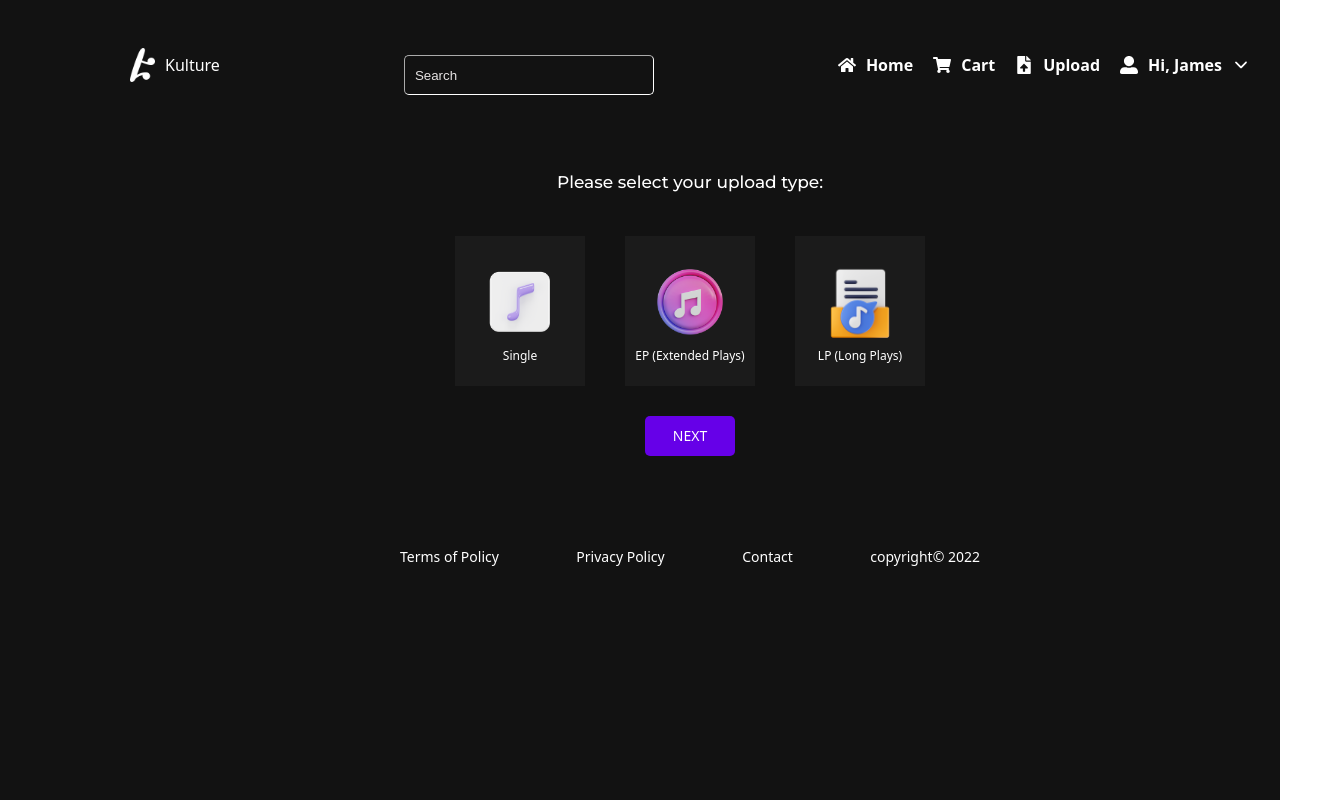
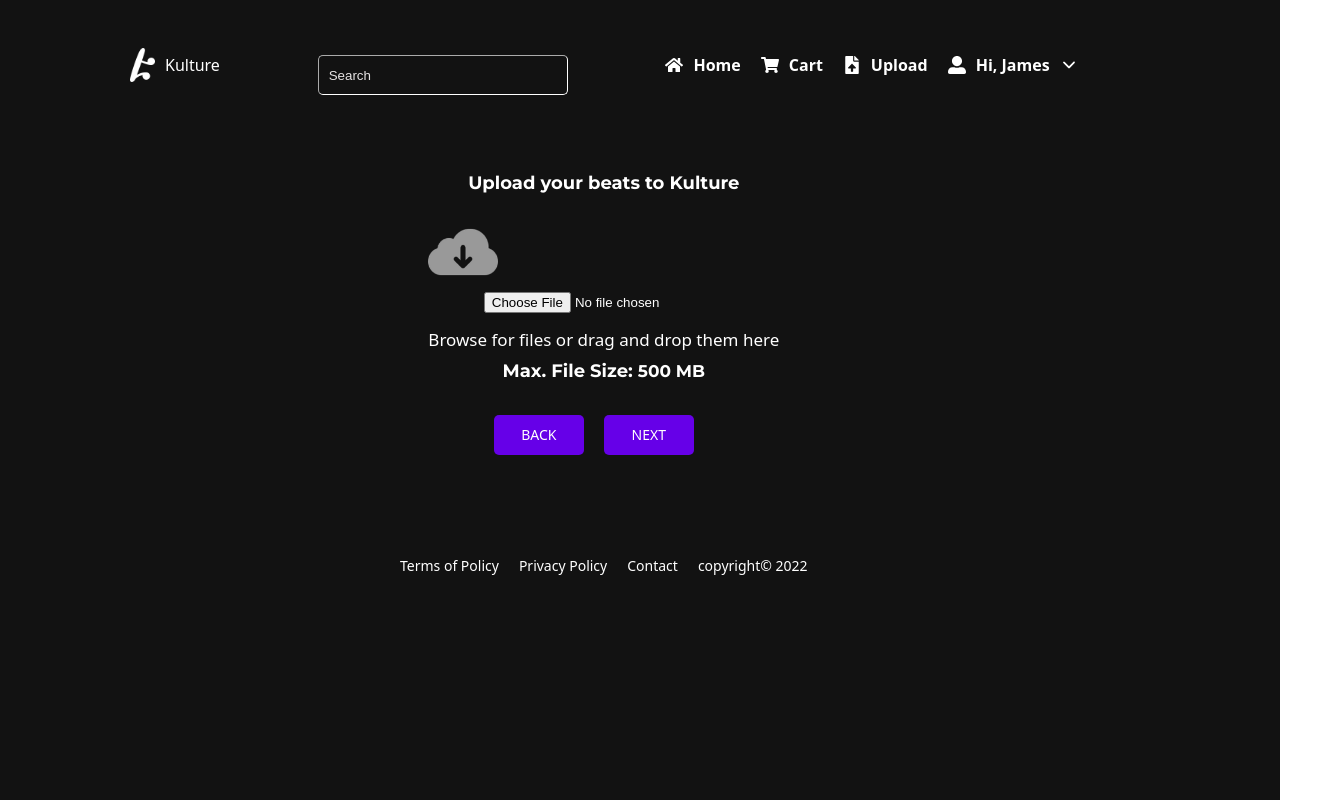
Before and after one commit to Kene10-codes/kulture, a React (Vite) app: page / in a window 1280 px wide. Shown: the top 800 px of the page, 1330 px wide, since content can reach past the window. Built offline with nearby package versions, Linux system fonts and the light colour scheme.

Commit message:
made some edits

```diff
--- a/src/App.jsx
+++ b/src/App.jsx
@@ -7,12 +7,13 @@ import Home from "./pages/Home/Home";
 import Search from "./pages/Search/Search";
 import "./App.css";
 import Upload from "./pages/Upload/Upload";
+import UploadMusic from "./pages/Upload-Music/UploadMusic";
 
 
 function App() {
   return (
     <div>
-       <Upload />
+       <UploadMusic />
     </div>
   );
 }
--- /dev/null
+++ b/src/pages/Upload-Music/UploadMusic.css
@@ -0,0 +1,41 @@
+.upload_music_container {
+    padding: 0 80px;
+    height: 100vh;
+}
+
+.upload_content_wrapper {
+    display: flex;
+    flex-direction: column;
+    justify-content: center;
+    align-items: center;
+    gap: 20px;
+    margin: 55px 0 90px 0;
+}
+
+.upload_content_wrapper img {
+    display: flex;
+    justify-content: center;
+}
+
+.upload_content_wrapper h3 {
+    font-size: 18px;
+    font-weight: 700;
+}
+.upload_content_nav {
+    display: flex;
+    justify-content: space-between;
+    align-items: center;
+    gap: 30;
+}
+
+.upload_browse_content {
+    text-align: center;
+}
+
+.upload_browse_content span {
+    color: #fff;
+    font-size: 17px;
+}
+.upload_content_nav button {
+    margin-right: 20px;
+}
--- /dev/null
+++ b/src/pages/Upload-Music/UploadMusic.jsx
@@ -0,0 +1,33 @@
+import React from "react";
+import SearchNavbar from "../../components/SearchNavbar/SearchNavbar";
+import Footer from "../../components/Footer/Footer";
+import Upload from "../../assets/cloud.png";
+import "./UploadMusic.css";
+
+const UploadMusic = () => {
+  return (
+    <div className="upload_music_container">
+      <SearchNavbar />
+      <div className="upload_content_wrapper">
+        <h3 className="upload_content_text">Upload your beats to Kulture</h3>
+        <div className="upload_browse_content">
+          <div>
+            <img src={Upload} alt="Upload Music" width="70" />
+            <input type="file" />
+          </div>
+          <span>Browse for files or drag and drop them here</span>
+          <h3>
+            Max. File Size: <span>500 MB</span>
+          </h3>
+        </div>
+        <div className="upload_content_nav">
+          <button>Back</button>
+          <button>Next</button>
+        </div>
+      </div>
+      <Footer />
+    </div>
+  );
+};
+
+export default UploadMusic;
--- a/src/pages/Upload/Upload.css
+++ b/src/pages/Upload/Upload.css
@@ -1,8 +1,6 @@
 .upload_container {
     padding: 0 80px;
     height: 100vh;
-    width: 100vw;
-    padding-bottom: 1100px;
 }
 
 .upload_content_wrapper {
```
Also changed, not shown: src/assets/cloud.png (added).
